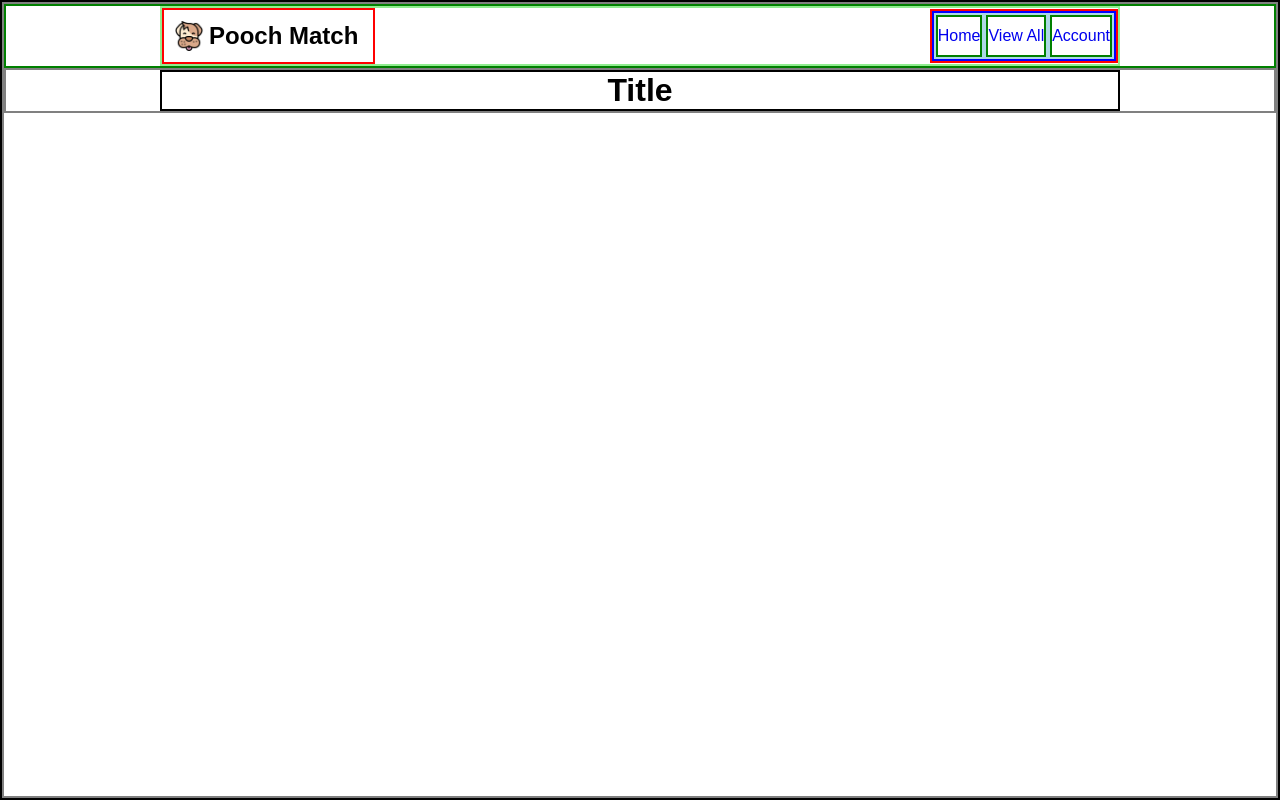
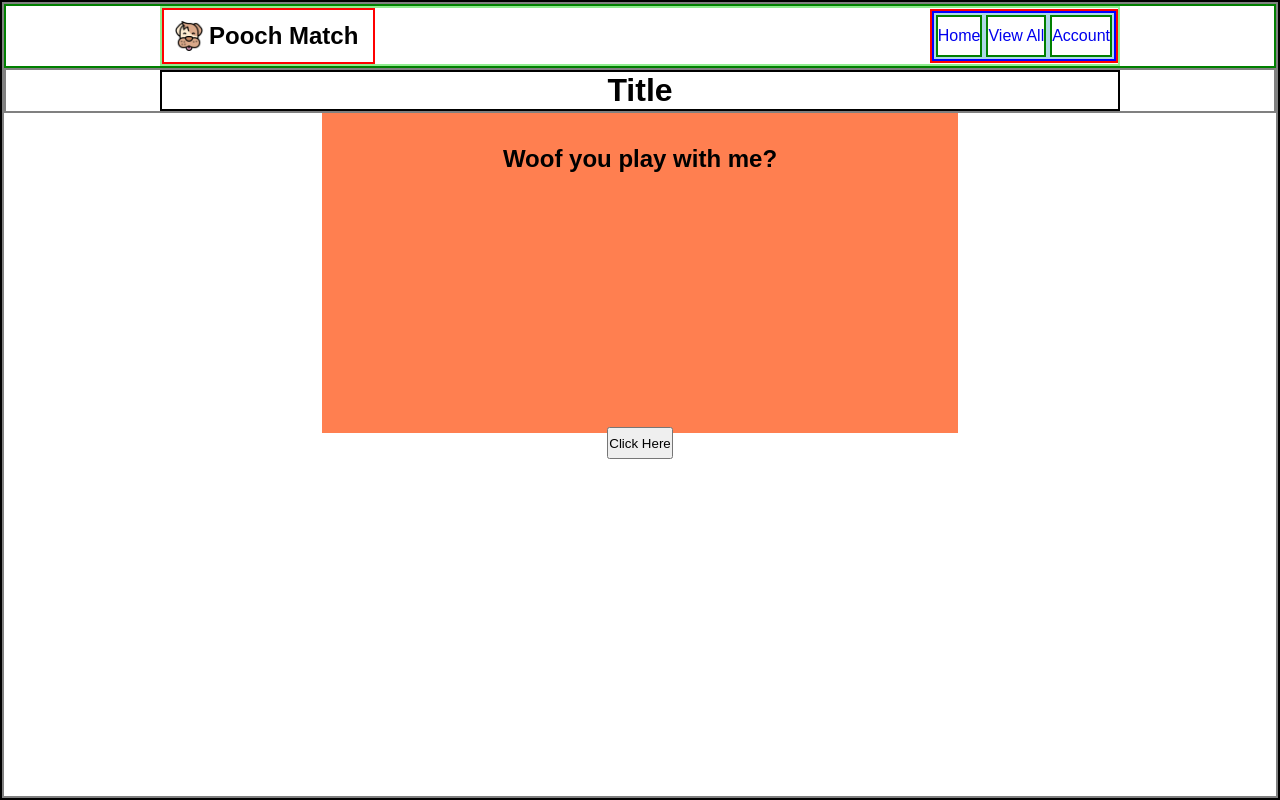
Before and after one commit to SleepyJen/PoochMatch, a React (Create React App) app in the folder client/: page / in a window 1280 px wide. Built offline with nearby package versions, Linux system fonts and the light colour scheme.

Commit message:
section created

```diff
--- a/client/src/App.js
+++ b/client/src/App.js
@@ -1,22 +1,21 @@
-import React from 'react'
-import './reset.css'
-import './app.css'
+import React from "react";
+import "./reset.css";
+import "./app.css";
 // import ___ from './components/___/'
-import Header from './components/Header/Header.js'
-import Main from './components/Main/Main.js'
+import Header from "./components/Header/Header.js";
+import Main from "./components/Main/Main.js";
+import Banner from "./components/Banner/Banner.js";
+
 // import axios from 'axios';
 
-
-
-function App () {
+function App() {
   return (
     <div className="App">
       <Header />
       <Main />
+      <Banner />
     </div>
   );
 }
 
-
-
-export default App
+export default App;
--- /dev/null
+++ b/client/src/components/Banner/Banner.css
@@ -0,0 +1,16 @@
+.slogan {
+    background-color: coral;
+    width: 50%;
+    margin-left: 25%;
+    height: 40vh;
+    /* background: url() no-repeat center center fixed; */
+}
+
+.SloganButton {
+    margin-top: 40%;
+    height: 4vh;
+}
+
+.bannerText {
+    padding-top: 5%;
+}
--- /dev/null
+++ b/client/src/components/Banner/Banner.js
@@ -0,0 +1,32 @@
+import React from "react";
+// import React, { Component } from "react";
+// import React, { useState } from "react";
+import "./Banner.css";
+
+// export default class Banner extends Component {
+//   render() {
+//     return (
+//       <div className="App">
+//         <h1>Title</h1>
+//       </div>
+//     );
+//   }
+// }
+
+function Banner() {
+  return (
+    <div className="App">
+      <section className="slogan">
+        <h1 className="bannerText">Woof you play with me?</h1>
+        <button
+          onClick={() => console.log("working?")}
+          className="SloganButton"
+        >
+          Click Here
+        </button>
+      </section>
+    </div>
+  );
+}
+
+export default Banner;
```
